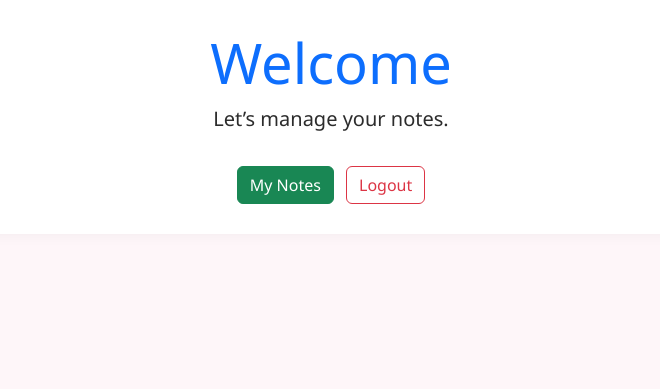
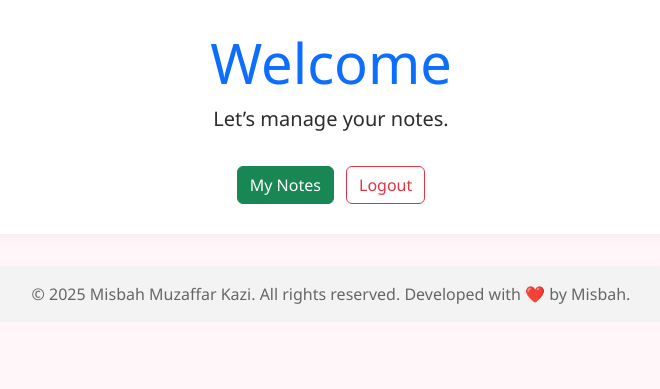
Before and after one commit to misbahscripts/notes-management-system, a Flask app: page / in a window 1280 px wide. Shown: the part 145-534 px from the top of the page, without its empty margins (309-969 px from the left). Run offline with Flask 3, Linux system fonts and the light colour scheme; a user stored in the database is signed in.

Commit message:
Add footer to base template

```diff
--- a/website/templates/base.html
+++ b/website/templates/base.html
@@ -56,6 +56,10 @@
 
     {% block content %}{% endblock %}
 </div>
+<!-- At the very bottom of your base.html -->
+<footer style="text-align: center; padding: 1rem; background-color: #f3f3f3; color: #666; margin-top: 2rem;">
+  &copy; 2025 Misbah Muzaffar Kazi. All rights reserved. Developed with ❤️ by Misbah.
+</footer>
 
 <script src="https://cdn.jsdelivr.net/npm/bootstrap@5.3.0/dist/js/bootstrap.bundle.min.js"></script>
 </body>
```
